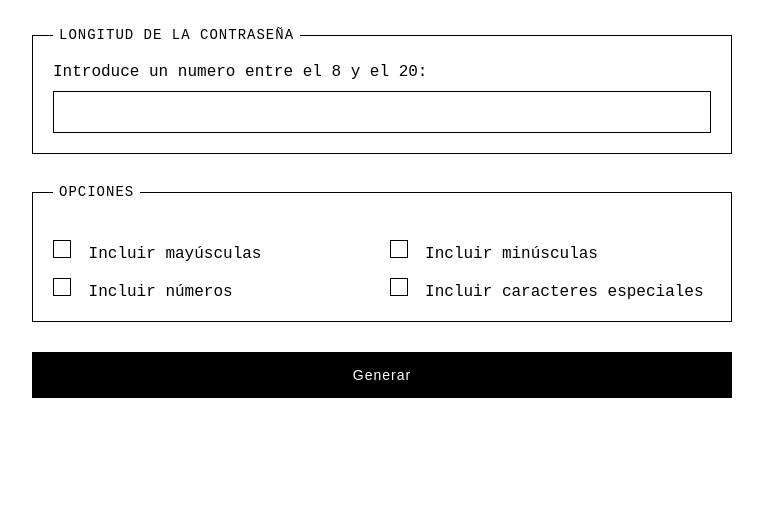
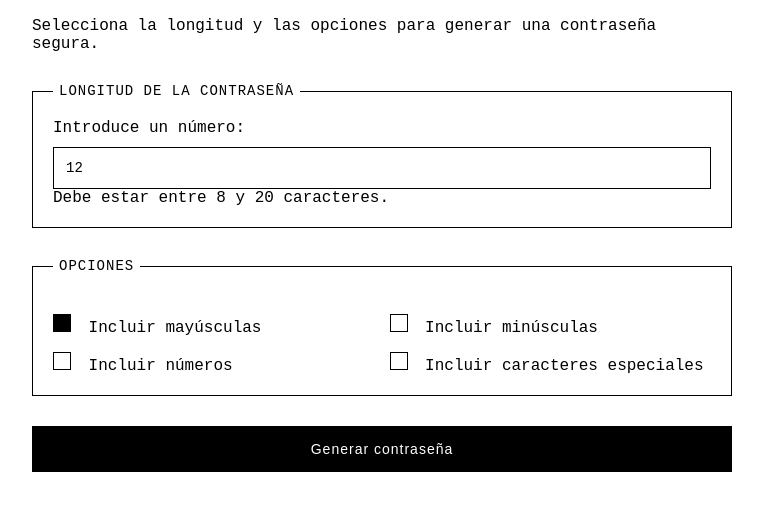
Before and after one commit to Izorrai/generador_contrasenas, a plain HTML site: page index.html in a window 1280 px wide. Shown: the part 80-590 px from the top of the page, without its empty margins (258-1021 px from the left). Drawn offline with Linux system fonts and the light colour scheme.

Commit message:
cambios en el codigo para que sea mas accesible

```diff
--- a/index.html
+++ b/index.html
@@ -1,24 +1,39 @@
 <!DOCTYPE html>
-<html lang="en">
+<html lang="es">
 <head>
     <meta charset="UTF-8">
     <meta name="viewport" content="width=device-width, initial-scale=1.0">
     <title>Generador de Contraseñas</title>
     <link rel="stylesheet" href="styles.css">
 </head>
+
 <body>
     <div class="container">
+
         <h1>Generador de Contraseñas</h1>
 
+        <form id="form_password" aria-describedby="formDescription">
+            <p id="formDescription">
+                Selecciona la longitud y las opciones para generar una contraseña segura.
+            </p>
 
             <fieldset>
                 <legend>Longitud de la contraseña</legend>
-        <form id="form_password">
 
                 <div class="form_size">
-                <label for="length"> Introduce un numero entre el 8 y el 20:</label>
-                <input class="size">
-
+                    <label for="lengthInput">Introduce un número:</label>
+                    <input
+                        type="number"
+                        id="lengthInput"
+                        name="length"
+                        class="size"
+                        min="8"
+                        max="20"
+                        value="12"
+                        required
+                        aria-describedby="lengthHelp"
+                    >
+                    <span id="lengthHelp">Debe estar entre 8 y 20 caracteres.</span>
                 </div>
             </fieldset>
 
@@ -26,32 +41,47 @@
                 <legend>Opciones</legend>
 
                 <div class="options-grid">
-        <label>
-            <input type="checkbox" id="uppercase">
+
+                    <label for="uppercase">
+                        <input type="checkbox" id="uppercase" name="uppercase" checked>
                         Incluir mayúsculas
                     </label>
 
-        <label>
-            <input type="checkbox" id="lowercase">
+                    <label for="lowercase">
+                        <input type="checkbox" id="lowercase" name="lowercase" >
                         Incluir minúsculas
                     </label>
 
-        <label>
-            <input type="checkbox" id="numbers">
+                    <label for="numbers">
+                        <input type="checkbox" id="numbers" name="numbers" >
                         Incluir números
                     </label>
 
-        <label>
-            <input type="checkbox" id="special">
+                    <label for="special">
+                        <input type="checkbox" id="special" name="special">
                         Incluir caracteres especiales
                     </label>
+
                 </div>
             </fieldset>
 
+            <div
+                id="error"
+                class="error hidden"
+                role="alert"
+                aria-live="assertive">
+            </div>
 
-            <button type="submit" class="btn">Generar</button>
+            <button type="submit" class="btn">Generar contraseña</button>
         </form>
 
+        <output
+            id="passwordOutput"
+            class="password-output hidden"
+            for="form_password"
+            aria-label="Contraseña generada">
+        </output>
 
-
+    </div>
 </body>
+</html>
```
Lines whose indentation alone changed are shown as unchanged.
